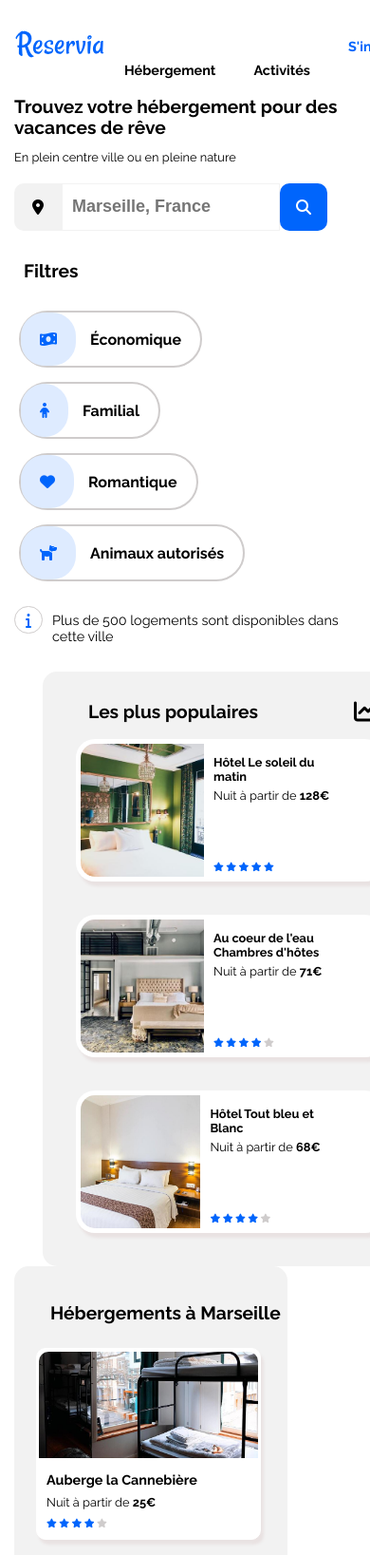
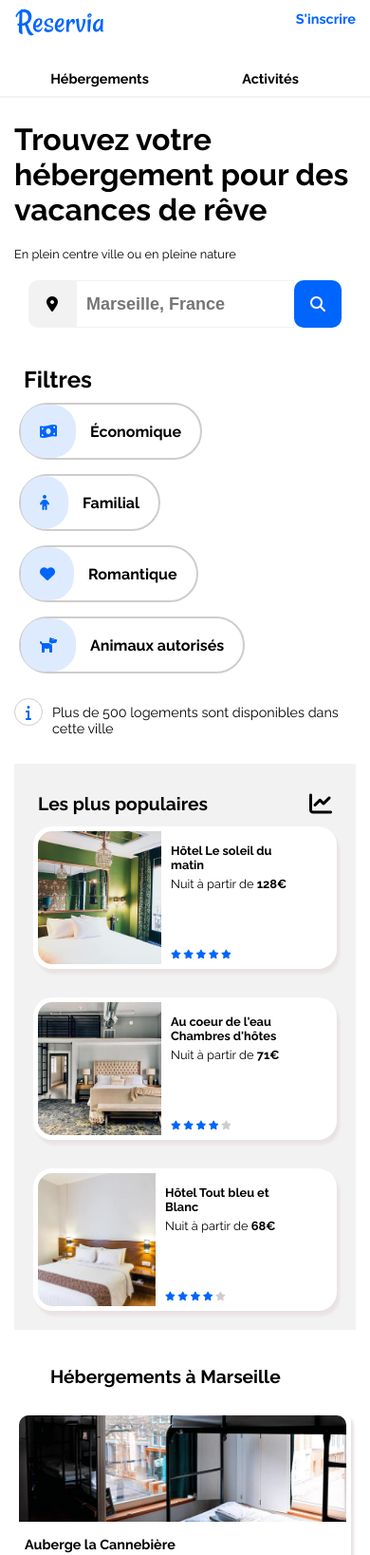
Before and after one commit to Samira0405/samiraouederni_2_17052021, a plain HTML site: page index.html in a window 390 px wide. Shown: the top 1637 px of the page at 95% size. Drawn offline with Linux system fonts and the light colour scheme.

Commit message:
header retravaillé media quiries suite (header, barre de recherche, filtre, heb+pop)

```diff
--- a/index.html
+++ b/index.html
@@ -15,26 +15,24 @@
 <body>
     <!--header / barre de navigation-->
     <header>
+        <nav class="navbar">
             <div id="bloc_logo">
-            <div id="logo">
-                <a href="#"><img src="logo/Reservia.svg" alt="logo reservia" /></a>
+                <a class="logo" href="#"><img src="logo/Reservia.svg" alt="logo reservia" /></a>
             </div>
-        </div>
-        <nav class="navbar">
             <div class="menu">
                 <div class="border">
-                    <a class="trait_bleu" href="#section_hebergement">Hébergement</a>
+                    <a class="trait_bleu" href="#section_hebergement">Hébergements</a>
                 </div>
-                <div class="border" >
+                <div class="border">
                     <a class="trait_bleu" href="#bloc_activites">Activités</a>
+                </div>
             </div>
             <div class="sans_border">
                 <a class="inscription" href="#">S'inscrire</a>
             </div>
-            </div>
         </nav>
+    </header>
 
-    </header>
     <div class="titre1">
         <h1>Trouvez votre hébergement pour des vacances de rêve</h1>
         <p class="p_header">En plein centre ville ou en pleine nature</p>
@@ -174,7 +172,8 @@
                     <h2 class="pop_titre_principal">Les plus populaires</h2>
                     <i class="fas fa-chart-line"></i>
                 </div>
-                <a class="pop_photo_descriptif" href="#">
+                <div class="groupe_article_pop">
+                    <article class="pop_photo_descriptif">
                         <img src="images/hebergements/4_small/hoteldusoleil.jpg" alt="chambre d'hôtel" />
                         <div class="pop_descriptif">
                             <h3 class="pop_nom_hotel">Hôtel Le soleil du matin</h3>
@@ -187,8 +186,8 @@
                                 <i class="fas fa-star"></i>
                             </div>
                         </div>
-                </a>
-                <a class="pop_photo_descriptif" href="">
+                    </article>
+                    <article class="pop_photo_descriptif">
                         <img src="images/hebergements/4_small/aucoeurdeleau.jpg" alt="chambre d'hôtel" />
                         <div class="pop_descriptif">
                             <h3 class="pop_nom_hotel">Au coeur de l'eau Chambres d'hôtes</h3>
@@ -201,8 +200,8 @@
                                 <span> <i class="fas fa-star"></i></span>
                             </div>
                         </div>
-                </a>
-                <a class="pop_photo_descriptif" href="">
+                    </article>
+                    <article class="pop_photo_descriptif">
                         <img src="images/hebergements/4_small/hotelbleuetblanc.jpg" alt="chambre d'hôtel" />
                         <div class="pop_descriptif">
                             <h3 class="pop_nom_hotel">Hôtel Tout bleu et Blanc</h3>
@@ -215,7 +214,8 @@
                                 <span><i class="fas fa-star"></i></span>
                             </div>
                         </div>
-                </a>
+                    </article>
+                </div>
             </div>
         </section>
     </main>
@@ -223,10 +223,13 @@
     <section id="bloc_activites">
         <h2 class="activites_titre">Activités à Marseille</h2>
         <div class="activites_groupe_article">
+            <article class="pave_activites">
                 <a class="art_bloc1" href="#">
                     <img class="img1" src="images/activites/3_medium/vieuxport.jpg" alt="Vieux port" />
                     <h3 class="activites_intitule"> Vieux port </h3>
                 </a>
+            </article>
+            <article class="pave_activites">
                 <a class="art_bloc2" href="#">
                     <img class="img2" src="images/activites/3_medium/fortdepomegues.jpg" alt="Fort de Pomègues" />
                     <h3 class="activites_intitule"> Fort de Pomègues </h3>
@@ -235,11 +238,15 @@
                     <img class="img3" src="images/activites/3_medium/ilesdefrioul.jpg" alt="Iles de Frioul" />
                     <h3 class="activites_intitule"> Iles de Frioul </h3>
                 </a>
+            </article>
+            <article class="pave_activites">
                 <a class="art_bloc4" href="#">
                     <img class="img4" src="images/activites/3_medium/parcnationaldescalanques.jpg"
                         alt="Parc National des Calanques" />
                     <h3 class="activites_intitule"> Parc National des Calanques </h3>
                 </a>
+            </article>
+            <article class="pave_activites">
                 <a class="art_bloc5" href="#">
                     <img class="img5" src="images/activites/3_medium/notredamedelagarde.jpg" alt="Nôtre-Dame-de-la-Garde" />
                     <h3 class="activites_intitule"> Nôtre-Dame-de-la-Garde </h3>
@@ -248,6 +255,7 @@
                     <img class="img6" src="images/activites/3_medium/parclongchamp.jpg" alt="Parc Longchamp" />
                     <h3 class="activites_intitule"> Parc Longchamp </h3>
                 </a>
+            </article>
         </div>
     </section>
     <!--footer-->
--- a/petite_resolution.css
+++ b/petite_resolution.css
@@ -4,57 +4,68 @@
     margin-right: 15px;
   }
 
-  #container{
+  #container {
     margin-left: 15px;
     margin-right: 15px;
   }
-
-  header {
-
-
+  /***header***/
+  @media screen and (max-width: 540px) {
+    .navbar {
+      flex-wrap: wrap;
     }
 
-#bloc_logo{
+    #bloc_logo {
       height: auto;
+      margin-top: 0px;
     }
 
-
-.trait_bleu:hover {
-    display: none;
-    color: #0065fc;
-  }
-
-.border{
-margin-top: 50px;
-
-
-
-  }
-
-
-
     .menu {
-
+      order: 1;
+      align-items: center;
+      justify-content: center;
+      width: 100%;
     }
 
     .inscription {
-
+      order: 2;
+      margin-top: -30px;
+      margin-right: 0px;
     }
 
+    .border {
+      margin-bottom: 50px;
+      align-items: center;
+      justify-content: center;
+      width: 100%;
+      margin-left: -15px;
+      margin-right: -15px;
+    }
+
+    .border {
+      border-bottom: 2px solid #f2f2f2;
+      padding-bottom: 10px;
+    }
+
+    .border:hover {
+      border-bottom: 2px solid #0065fc;
+      border-top: transparent;
+    }
+  }
+
+  /*******titre1 header****/
   .titre1 {
     width: auto;
     flex-wrap: wrap;
-
+    margin-top: 40px;
   }
 
-
   /*******barre de rechercher****/
-
-#barre-de-recherche{
-width: 100%;
+  @media screen and (max-width: 540px) {
+    .barre-de-recherche {
+      width: auto;
       justify-content: center;
       align-items: center;
-margin-left: 50px;
+      margin: 20px -30px;
     }
 
     .boutton_rechercher {
@@ -71,12 +82,7 @@ display: flex;
       align-items: center;
       justify-content: center;
     }
-
-
-
-
   }
-
   /*******filtre****/
   #container_filtre {
     display: inline-block;
@@ -85,6 +91,7 @@ justify-content: center;
 
   .bloc_filtre {
     flex-wrap: wrap;
+    margin-top: -25px;
   }
 
   .filtre_onglet {
@@ -101,6 +108,7 @@ justify-content: center;
   }
 
   /*******container hebergement + populaire****/
+  @media screen and (max-width: 700px) {
     #bloc_heb_pop {
       flex-direction: column-reverse;
       justify-content: space-around;
@@ -109,17 +117,107 @@ justify-content: center;
 
     /*******populaire****/
 
+    .section_populaire {
+      display: flex;
+      flex-direction: row;
+      width: auto;
+      background-color: #f2f2f2;
+      border-radius: 0px;
+      margin-right: 0px;
+      margin-left: 0px;
+      padding-bottom: 20px;
+    }
 
+    .bloc_titre_pop {
+      margin-left: 25px;
+      margin-right: 25px;
+    }
+    .groupe_article_pop {
+      display: flex;
+      flex-direction: row;
+      flex-wrap: wrap;
+      justify-content: center;
+      width: 100%;
+      height: auto;
+    }
+    .bloc_populaire {
+      align-items: center;
+    }
+    .pop_photo_descriptif {
+      width: 95%;
+      margin: 30px 20px 0px 20px;
+    }
+    img {
+      width: 130px;
+      object-fit: cover;
+      border-radius: 15px 0 0 15px;
+    }
+  }
+
+  /*******hebergement****/
+
+
+.heb_article{
+width: 99%;
+}
+
+}
+@media screen and (max-width: 630px) {
   #section_hebergement {
+    margin-top: 0PX;
+    width: auto;
+    background-color: transparent;
+    border-radius: 15px 15px 15px 15px;
+    margin-right: 0px;
+    margin-left: 0px;
+
+
+  }
+}
 
 }
 
+    /* .section_populaire {
+      display: flex;
+      flex-direction: row;
+      width: auto;
+      background-color: #f2f2f2;
+      border-radius: 0px;
+      margin-right: 0px;
+      margin-left: 0px;
+    }
 
-/*******hebergement****/
+    .bloc_titre_pop {
+      margin-left: 25px;
+      margin-right: 25px;
+    }
+    .groupe_article_pop {
+      display: flex;
+      flex-direction: row;
+      flex-wrap: wrap;
+      justify-content: center;
+      width: 100%;
+      height: auto;
+    }
+    .bloc_populaire {
+      align-items: center;
+    }
+    .pop_photo_descriptif {
+      width: 95%;
+      margin: 30px 20px 0px 20px; */
+
+
+
+
+
+
+
+
+
+
+
 
   }
-
-
   /*******activites****/
   /* #bloc_activites {
   display: flex;
@@ -129,9 +227,6 @@ justify-content: center;
   margin-top: 20px;
 } */
 
-
-
-
   #footer {
   }
 }
--- a/style.css
+++ b/style.css
@@ -13,25 +13,79 @@ body {
   max-width: 1440px;
 }
 
+a {
+  text-decoration: none;
+}
 /*******header*********/
 
 header {
   width: auto;
   height: 80px;
+
+}
+
+.navbar  {
   display: flex;
-}
+  justify-content: space-between;
+  align-items: center;
+    }
+
 
 #bloc_logo {
   flex-grow: 1;
-  display: flex;
   align-items: center;
+  justify-content: center;
+  margin-top: 20px;
 }
 
-#logo img {
+.logo img {
   width: 96px;
   height: 30px;
 }
 
+.menu{
+  display: flex;
+  justify-content: space-around;
+  align-items: center;
+}
+
+.border {
+display: flex;
+padding-top: 40px;
+margin-top: -8px;
+
+}
+
+.trait_bleu{
+color: black;
+font-size: 0.9em;
+font-weight: bold;
+margin: 0px 30px;
+}
+
+ .sans_border
+ {display: flex;
+   margin-top: 32px;
+ }
+
+ .inscription {
+  color: #0065fc;
+  font-size: 0.9em;
+  font-weight: bold;
+  margin: 0px 30px;
+}
+
+ .border:hover {
+   border-top: 2px solid #0065fc;
+ }
+
+ .trait_bleu:hover{
+  color: #0065fc;
+ }
+
+
+/***titre1***/
+}
 h1 {
   font-size: 1.2em;
   color: black;
@@ -54,37 +108,7 @@ p {
   margin-left: 0px;
 }
 
-/***navbar**/
 
-.navbar {
-  display: flex;
-}
-
-.menu {
-  display: flex;
-  align-items: center;
-}
-
-.menu a {
-  text-decoration: none;
-  margin: 0px 20px;
-}
-.border,
-.inscription {
-  font-size: 0.9em;
-  font-weight: bold;
-}
-
-.inscription {
-  color: #0065fc;
-  font-weight: bold;
-}
-
-.trait_bleu:hover {
-  color: #0065fc;
-  border-top: 3px solid #0065fc;
-  padding-top: 30px;
-}
 
 /*******bloc recherche****/
 
@@ -127,6 +151,10 @@ p {
   border-radius: 0px 10px 10px 0px;
   align-items: center;
   justify-content: center;
+}
+
+.boutton-loupe {
+display: none;
 }
 
 /*******filtre****/
@@ -218,7 +246,6 @@ p {
   border-radius: 15px 15px 15px 15px;
   width: 80%;
   height: auto;
-
   justify-content: center;
 }
 
@@ -253,6 +280,7 @@ p {
   width: 98%;
   margin: auto;
   margin-top: 3px;
+  object-fit: cover;
 }
 
 .heb_description {
@@ -293,6 +321,7 @@ h5 {
   height: auto;
 }
 
+
 .bloc_titre_pop {
   display: flex;
   justify-content: space-between;
@@ -326,6 +355,8 @@ h5 {
   margin: 35px 35px 35px 35px;
   border-radius: 20px;
   box-shadow: 3px 5px 3px rgb(233, 226, 226);
+  text-decoration: none;
+  color: black;
 }
 
 .pop_descriptif {
@@ -342,11 +373,6 @@ h5 {
 
 .pop_tarif {
   margin-top: -60px;
-}
-
-a {
-  text-decoration: none;
-  color: black;
 }
 
 img {
@@ -367,12 +393,14 @@ span {
 /**activites**/
 
 #bloc_activites {
-  margin-top: 20px;
-  margin-bottom: 20px;
-  width: 1341px;
-  height: auto;
+display: flex;
+flex-direction: column;
+margin: 20px 0px 20px 0px ;
+
+
 
 }
+
 
 .activites_titre {
   font-size: 1.2rem;
@@ -381,14 +409,21 @@ span {
 }
 
 .activites_groupe_article {
+
+  display: flex;
+}
+
+.pave_activites
+{
   display: flex;
   flex-direction: column;
   justify-content: space-evenly;
   align-content: center;
-  flex-wrap: wrap;
-  width: 100%;
-  height: 491px;
-  margin-left: 0px;
+
+  width: auto;
+
+
+
 }
 
 .activites_intitule {
```
Lines whose indentation alone changed are shown as unchanged.
